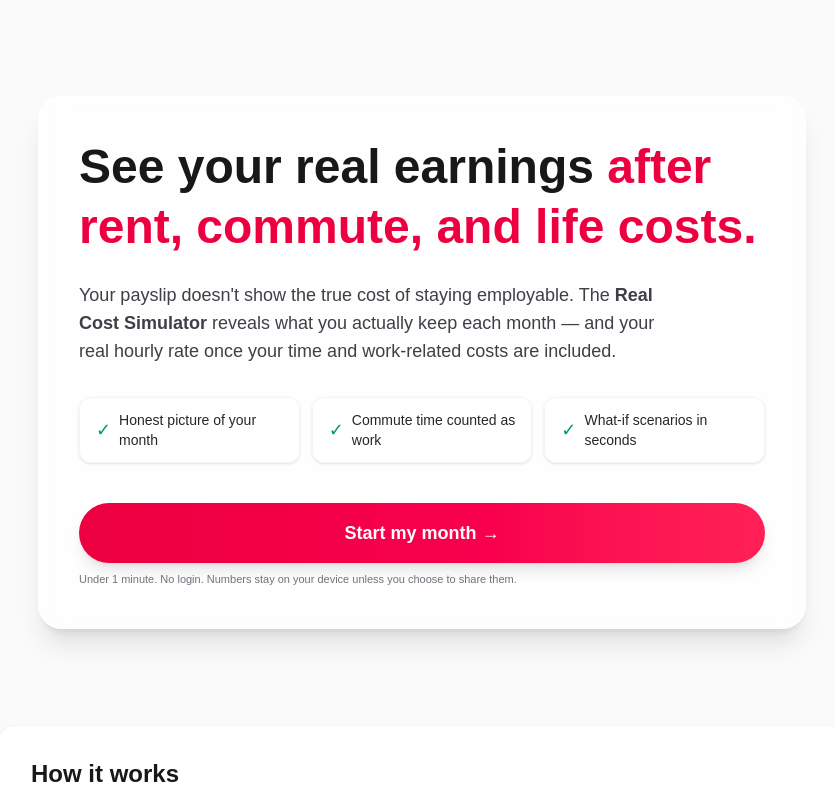
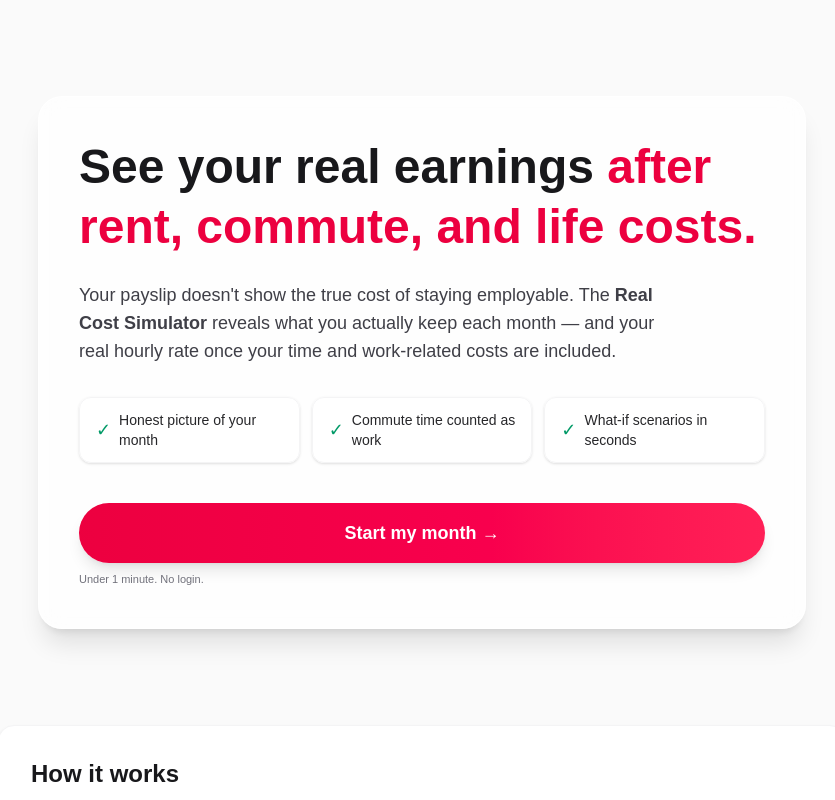
Before and after one commit to bendover19/real-cost-sim, a Next.js app: page / in a window 1280 px wide. Shown: the top 800 px of the page, without its empty margins (218-1053 px from the left). Built offline with nearby package versions, Linux system fonts and the light colour scheme.

Commit message:
Update page.tsx

```diff
--- a/app/page.tsx
+++ b/app/page.tsx
@@ -56,7 +56,7 @@ export default function LandingPage() {
     Start my month →
   </Link>
   <p className="text-[11px] text-zinc-500">
-    Under 1 minute. No login. Numbers stay on your device unless you choose to share them.
+    Under 1 minute. No login.
   </p>
 </div>
 
```
